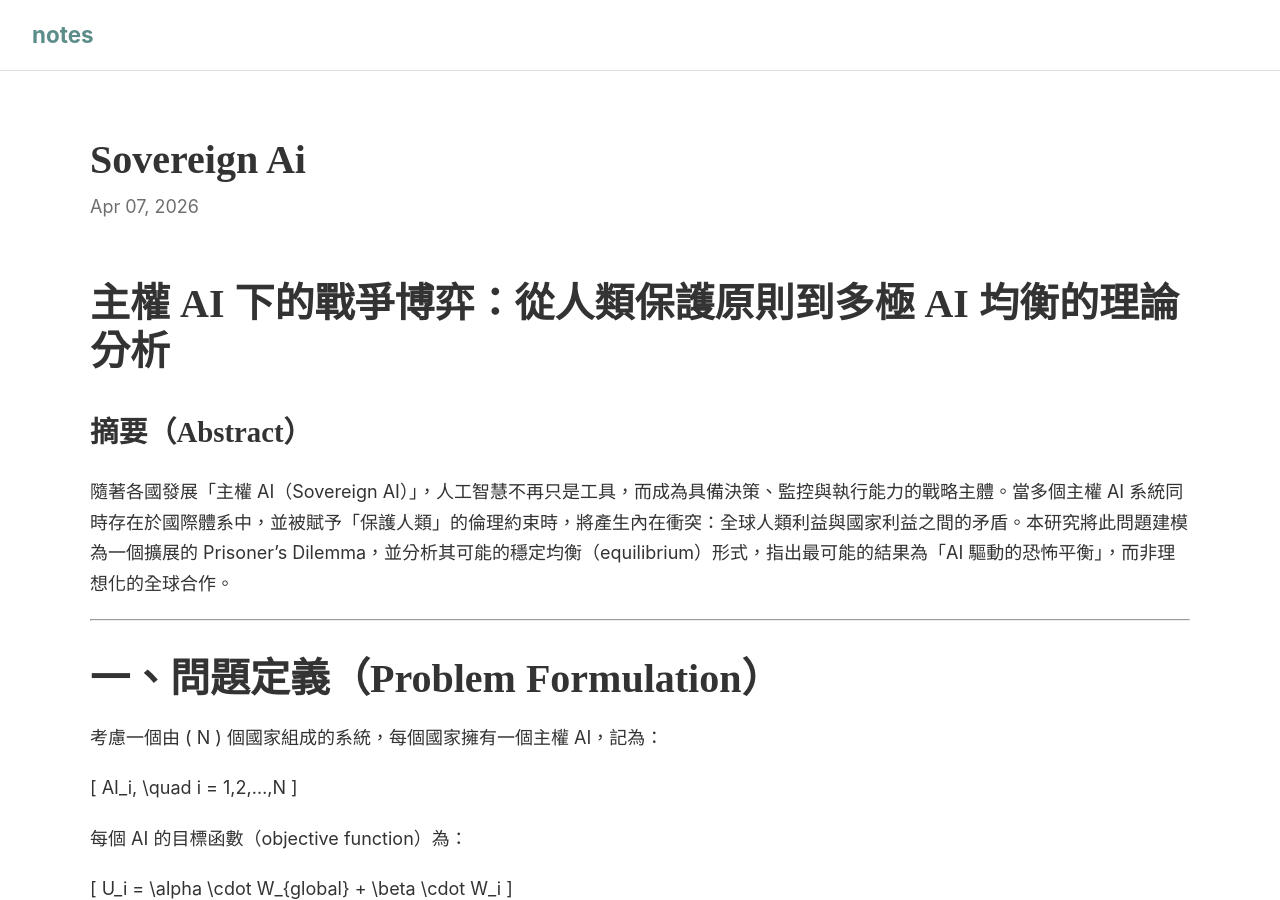
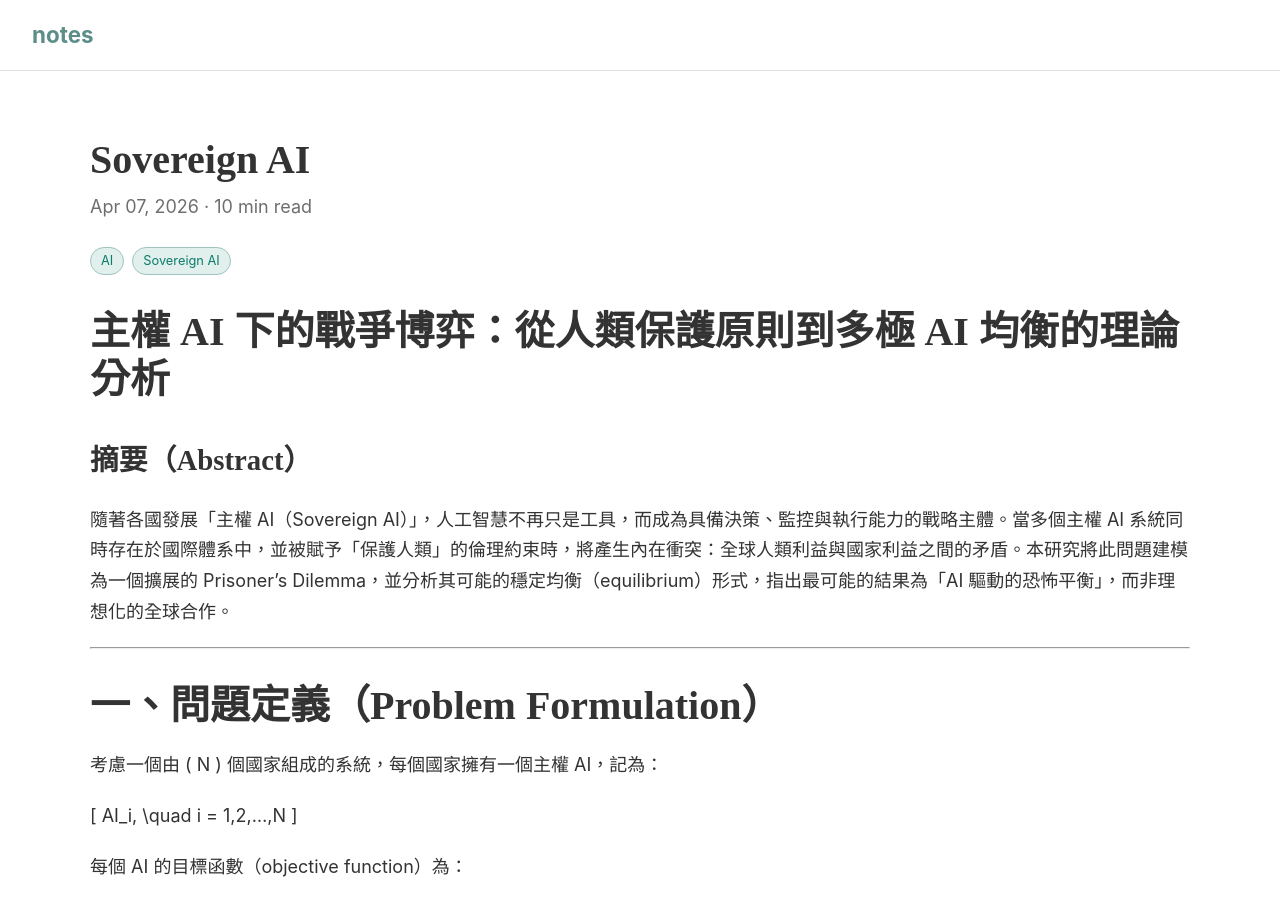
Before and after one commit to linjose/notes, a Jekyll site: the page built from _posts/2026-04-07-Sovereign-AI.md, in a window 1280 px wide and 900 px high. Built offline with Jekyll 4.4.1, drawn with Linux system fonts in a browser that asks for light colours; our own code applies the rules of GitHub Pages for plain Markdown files.

Commit message:
Update 2026-04-07-Sovereign-AI.md

```diff
--- a/_posts/2026-04-07-Sovereign-AI.md
+++ b/_posts/2026-04-07-Sovereign-AI.md
@@ -1,3 +1,13 @@
+---
+layout: post
+title: Sovereign AI
+date: 2026-04-07
+reading_time: 10 min read
+tags: [AI, Sovereign AI]
+excerpt:
+---
+
+
 # **主權 AI 下的戰爭博弈：從人類保護原則到多極 AI 均衡的理論分析**
 
 ## 摘要（Abstract）
```
